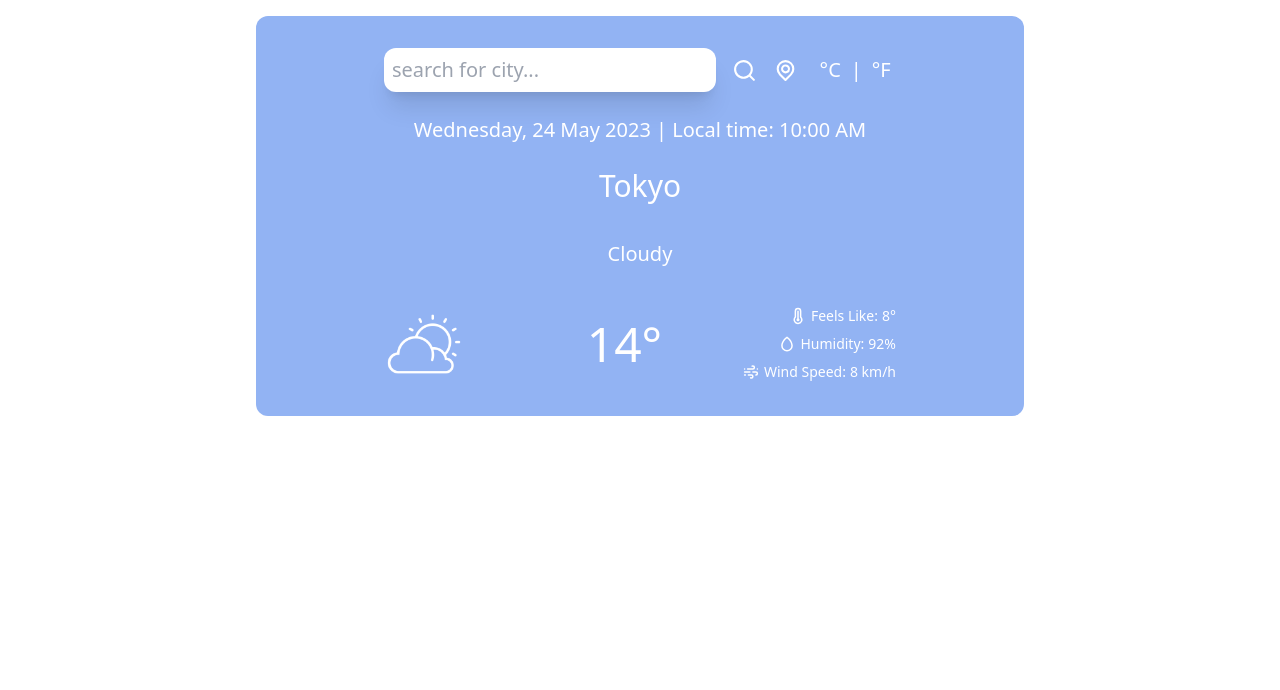
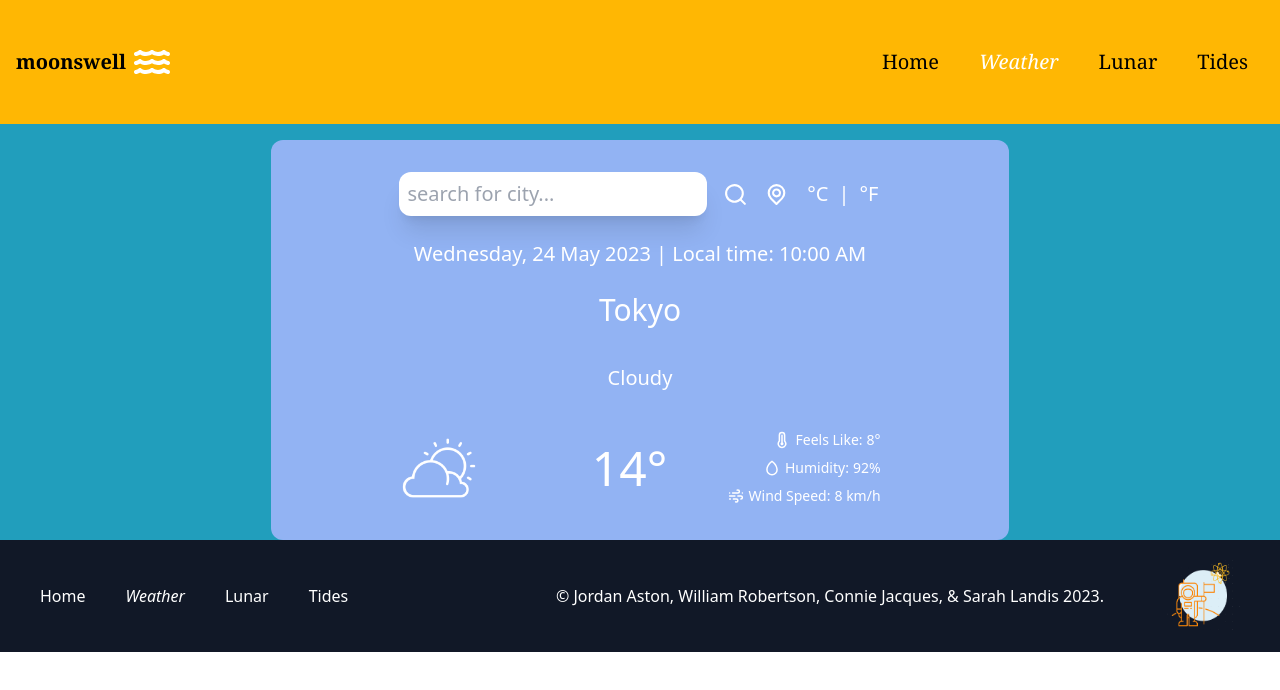
Before and after one commit to reactronauts/untitled-tide-app, a React (Vite) app: page /weather in a window 1280 px wide. Shown: the top 690 px of the page. Built offline with nearby package versions, Linux system fonts and the light colour scheme; no server answers.

Commit message:
fix!: correct App.jsx error

```diff
--- a/src/App.jsx
+++ b/src/App.jsx
@@ -1,14 +1,18 @@
 import { Route, Routes } from "react-router-dom";
-import WeatherPage from './pages/WeatherPage';
+import { PageLayout } from "./pages/PageLayout";
+import HomePage from "./pages/HomePage";
+import WeatherPage from "./pages/WeatherPage";
+import TidePage from "./pages/TidePage";
 
 function App() {
     return (
         <>
             <Routes>
-                <Route path="/">
-                    <Route path="tides" />
-                    <Route path="weather" element={<WeatherPage />}/>
-                    <Route path="lunar" />
+                <Route element={<PageLayout />}>
+                    <Route path="/" element={<HomePage />} />
+                    <Route path="/tides" />
+                    <Route path="/weather" element={<WeatherPage />} />
+                    <Route path="/lunar" />
                 </Route>
             </Routes>
         </>
```
